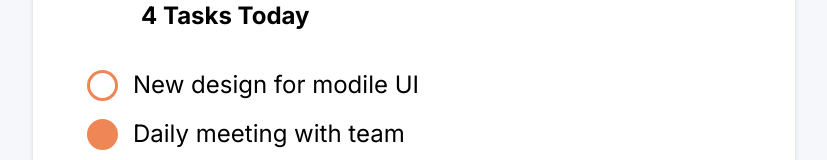
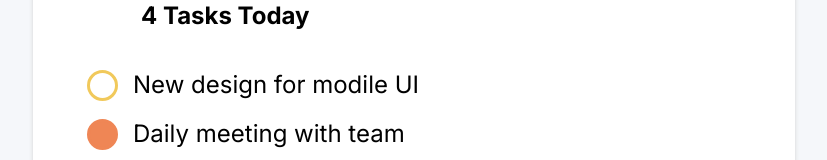
Before and after one commit to BrSTU-2022-practice-ToDoCalendar/ToDoCalendar_frontend, a React (Create React App) app: page /general-frame in a window 1280 px wide. Shown: the part 326-486 px from the top of the page, without its empty margins (226-1053 px from the left). Built offline with nearby package versions, Linux system fonts and the light colour scheme.

Commit message:
galanin-general-frame : Updated color for task

```diff
--- a/src/pages/GeneralFrame/TasksList/TasksList.module.css
+++ b/src/pages/GeneralFrame/TasksList/TasksList.module.css
@@ -45,5 +45,5 @@
 }
 
 .task_list__circle_task {
-  border-color: #ef8655;
+  border-color: #F1C95B;
 }
```
